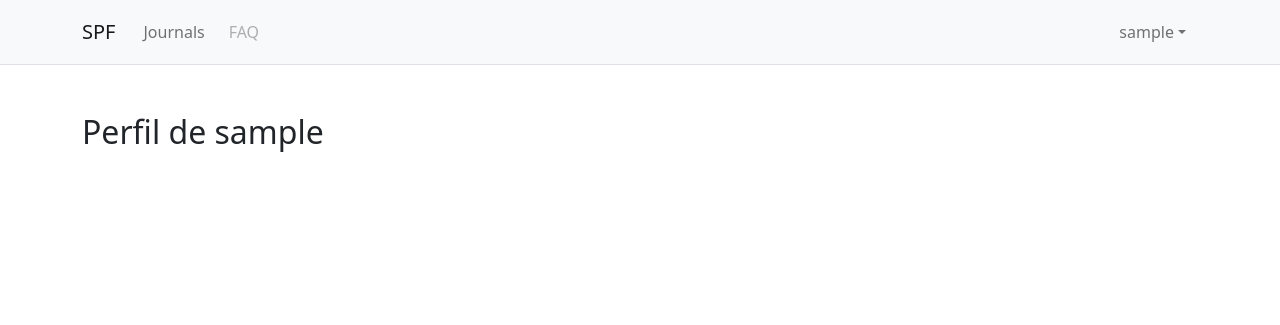
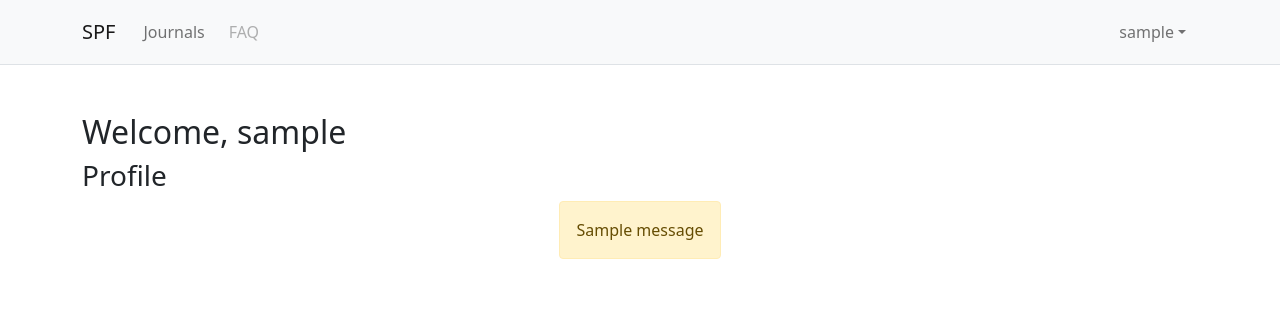
Before and after one commit to scieloorg/kernel_to_webiste, a Django app: page /user/ in a window 1280 px wide. Shown: the top 325 px of the page. Run offline with Django 3.2, Linux system fonts and the light colour scheme; a user stored in the database is signed in; tables that the repository leaves empty hold one stand-in row (values such as "Sample post"); one stand-in notice (Sample message) is shown; some libraries are stand-ins or nearby versions.

Commit message:
adiciona tradução ao template user e adiciona conteúdo que era exibida em home

```diff
--- a/spf/core/templates/user.html
+++ b/spf/core/templates/user.html
@@ -1,4 +1,5 @@
 {% extends "base.html" %}
+{% load i18n %}
 
 {% block title %}
 SciELO Publishing Framework
@@ -6,6 +7,16 @@ SciELO Publishing Framework
 
 {% block content %}
 <div class="row justify-content-center pt-5">
-    <h2>Perfil de {{ user.username }}</h2>
+    <h2>{% trans 'Welcome' %}, {{ user.username }}</h2>
+
+    <h3>{% trans 'Profile' %}</h3>
+
+    {% for message in messages %}
+    <div class="d-flex justify-content-center">
+        <div class="alert alert-warning" role="alert">
+            {{ message }}
+        </div>
+    </div>
+    {% endfor %}
 </div>
 {% endblock %}
```
